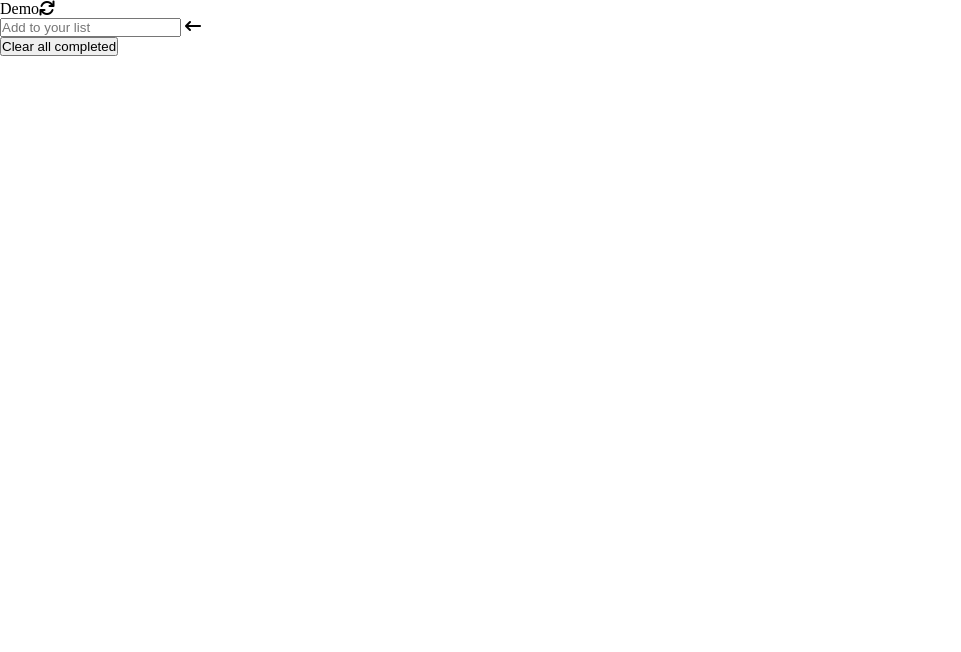
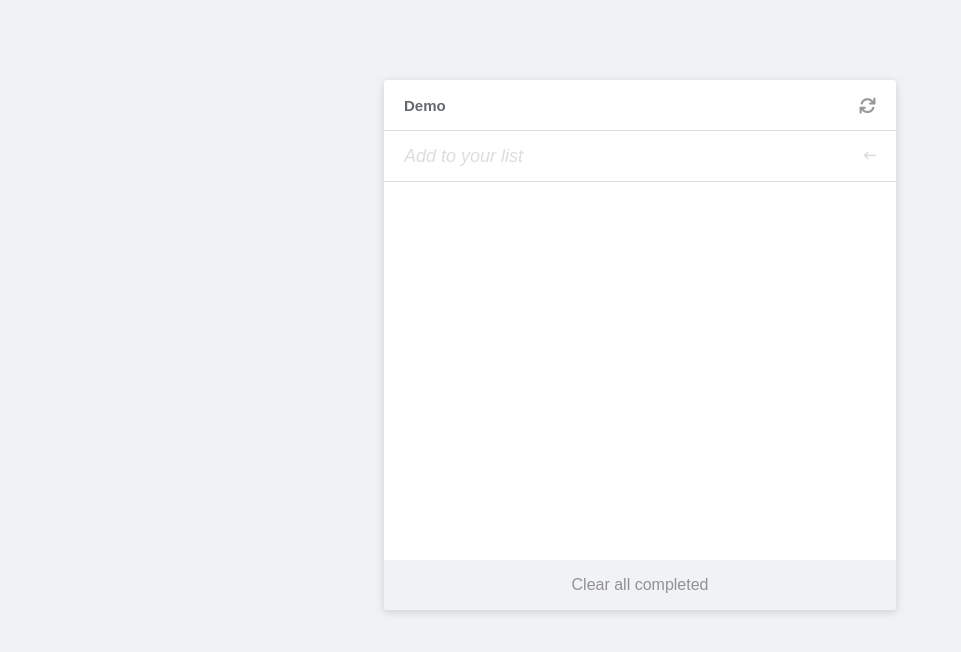
Before and after one commit to RWUBAKWANAYO/Todo-List, a website built with webpack: page src/index.html in a window 1280 px wide. Shown: the whole page, without its empty margins (0-961 px from the left). Built offline with nearby package versions, Linux system fonts and the light colour scheme.

Commit message:
Add styles to the project

```diff
--- a/src/index.css
+++ b/src/index.css
@@ -1,5 +1,165 @@
+:root {
+	--white: #fff;
+	--lightest-gray: #f1f2f5;
+	--lighter-gray: #d1d1d3;
+	--light-gray: #ddd;
+	--medium-gray: #545862;
+	--dark-gray: #333;
+	--black: #000;
+	--body-shadow: rgba(0, 0, 0, 0.15);
+	--blue-color: #2e8ae6;
+}
+
 *,
 body {
 	margin: 0;
 	padding: 0;
+	font-family: sans-serif;
 }
+
+body {
+	width: 100%;
+	display: flex;
+	justify-content: center;
+	align-items: center;
+	background-color: var(--lightest-gray);
+}
+
+.todo-container {
+	width: 40%;
+	min-height: calc(100vh - 40vh);
+	margin: 10vh 0;
+	background-color: #fff;
+	box-shadow: 0px 2px 8px var(--body-shadow);
+	border-radius: 3px;
+	padding-bottom: 50px;
+	position: relative;
+	overflow: hidden;
+}
+
+.todo-list-group {
+	width: 100%;
+}
+
+.todo-list {
+	height: 50px;
+	width: calc(100% - 40px);
+	padding: 0 20px;
+	display: flex;
+	justify-content: space-between;
+	align-items: center;
+	border-bottom: 1px var(--light-gray) solid;
+}
+
+.todo-intro {
+	font-size: 15px;
+}
+
+.todo-intro-title {
+	font-weight: 600;
+	opacity: 0.9;
+	color: var(--medium-gray);
+}
+
+.todo-intro i {
+	font-size: 17px;
+	opacity: 0.5;
+	color: var(--dark-gray);
+}
+
+.todo-add * {
+	color: var(--light-gray);
+}
+
+.todo-add input {
+	width: 100%;
+	outline: none;
+	border: none;
+	background-color: transparent;
+	font-size: 18px;
+	font-style: italic;
+	font-weight: 400;
+}
+
+.todo-add input::placeholder {
+	color: var(--light-gray);
+}
+
+.todo-add i {
+	font-size: 12px;
+}
+
+.unchecked-button,
+.checked-button {
+	outline: none;
+	border: none;
+}
+
+.unchecked-button {
+	width: 18px;
+	height: 18px;
+	border-radius: 3px;
+	background-color: var(--white);
+	border: 2px var(--light-gray) solid;
+	cursor: pointer;
+	color: var(--white);
+}
+
+.checked-button {
+	background-color: transparent;
+	color: var(--blue-color);
+	cursor: pointer;
+	font-size: 18px;
+}
+
+.todo-item input {
+	width: calc(100% - 30px);
+	padding: 0 15px;
+	outline: none;
+	border: none;
+	background-color: transparent;
+	font-size: 15px;
+	font-weight: 100;
+	text-align: start;
+}
+
+.undecoration {
+	color: var(--black);
+	text-decoration: none;
+}
+
+.decoration {
+	opacity: 0.5;
+	color: var(--dark-gray);
+	text-decoration: line-through;
+}
+
+.todo-item-more {
+	font-size: 17px;
+	opacity: 0.5;
+	color: var(--dark-gray);
+	cursor: pointer;
+}
+
+.clear-todo {
+	width: 100%;
+	height: 50px;
+	position: absolute;
+	bottom: 0;
+	outline: none;
+	border: none;
+	background-color: var(--lightest-gray);
+	font-size: 16px;
+	cursor: pointer;
+}
+
+.clear-todo span {
+	opacity: 0.5;
+	color: var(--dark-gray);
+}
+
+.clear-todo span:hover {
+	opacity: 1;
+	color: var(--black);
+	text-decoration: underline;
+}
```
